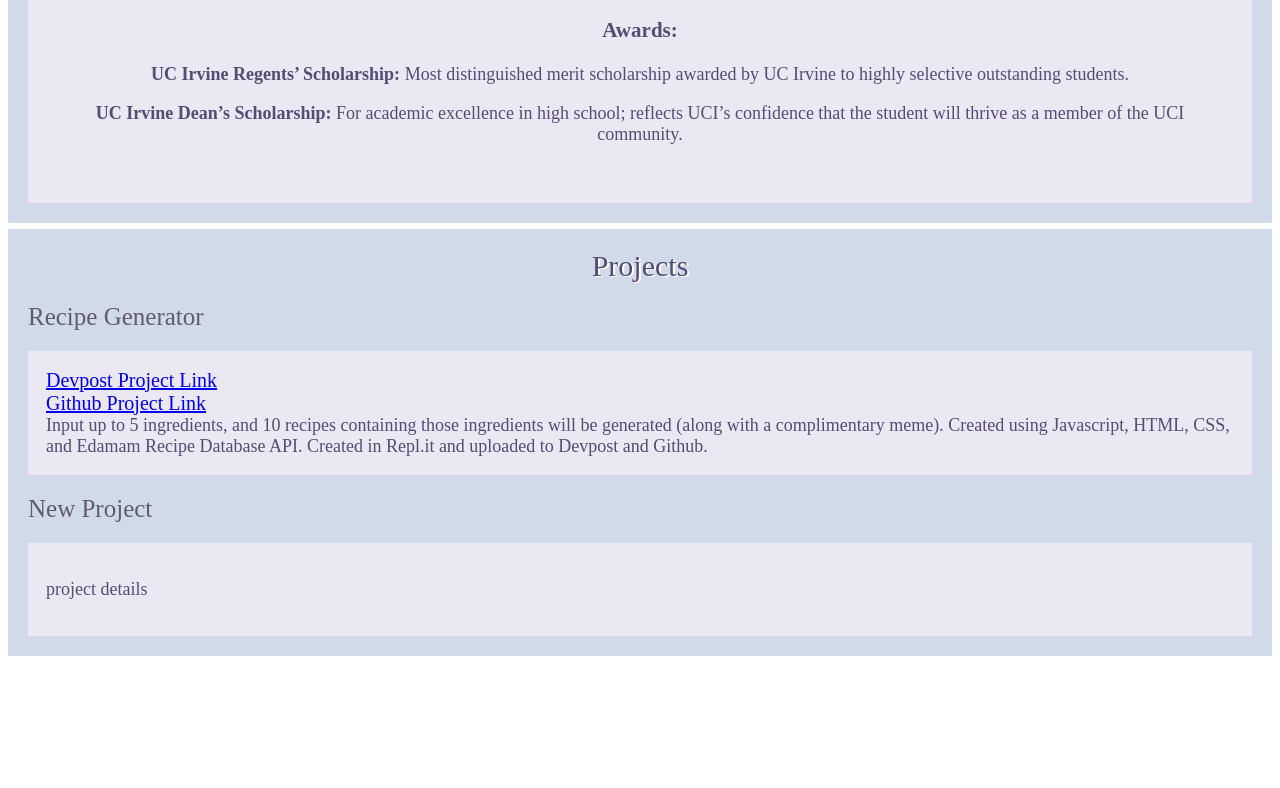
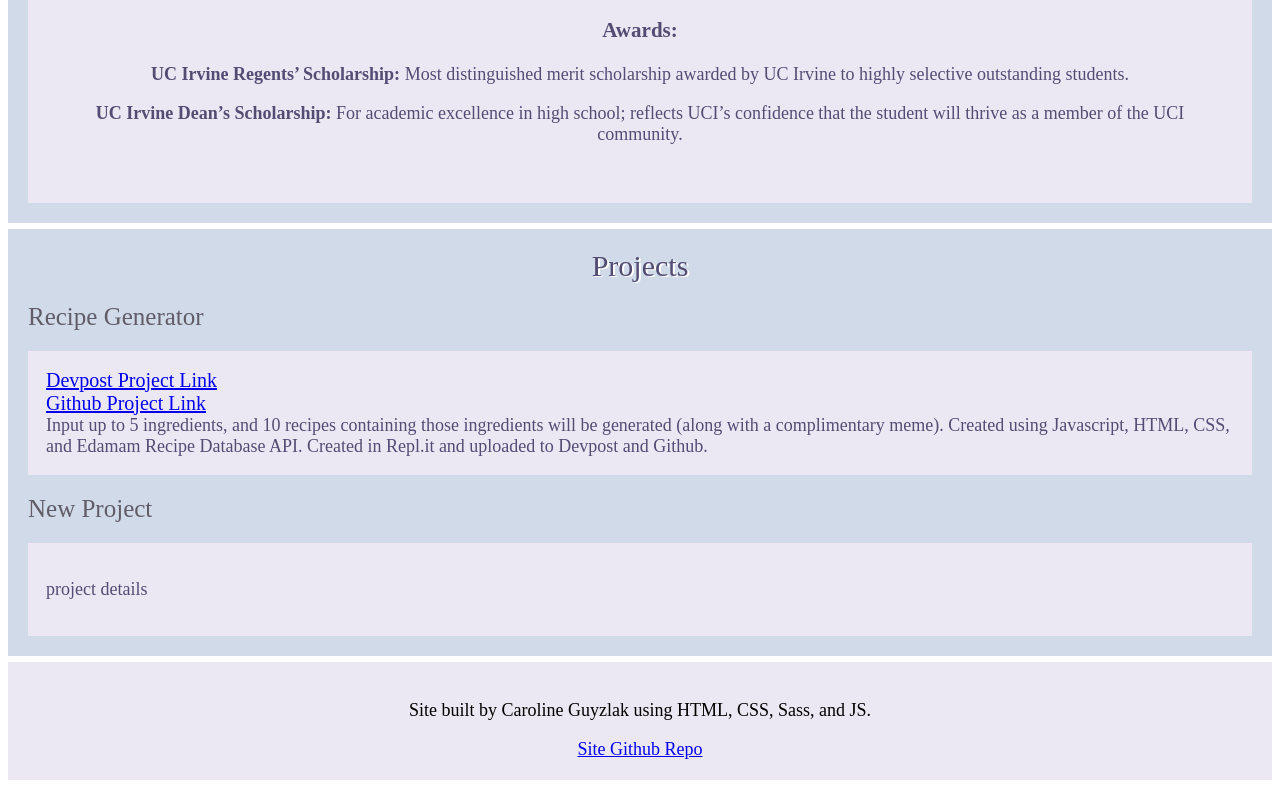
Before and after one commit to carolineguzylak/PortfolioSite, a website: page index.html in a window 1280 px wide. Shown: the part 894-1682 px from the top of the page. Before the commit the page ends 1558 px from the top, so only its background shows below. Drawn offline with Linux system fonts and the light colour scheme.

Commit message:
added website details section

```diff
--- a/index.html
+++ b/index.html
@@ -121,6 +121,15 @@
 
         </div>
 
+        <div class="divider"></div>
+
+        <div id="websiteDetails">
+            <p>
+            Site built by Caroline Guyzlak using HTML, CSS, Sass, and JS.
+            </p>
+            <a href="https://github.com/carolineguzylak/PortfolioSite">Site Github Repo</a>
+        </div>
+
         <script src="javascript.js"></script>
 
     </body>
--- a/sass/style.scss
+++ b/sass/style.scss
@@ -179,3 +179,15 @@
 
 
 }
+
+#websiteDetails{
+    background-color: var(--projDetailsBack);
+    padding: 20px;
+    text-align:center;
+    p{
+        font-size:18px;
+    }
+    a{
+        font-size: 18px;
+    }
+}
```
Also changed, not shown: css/style.css.
